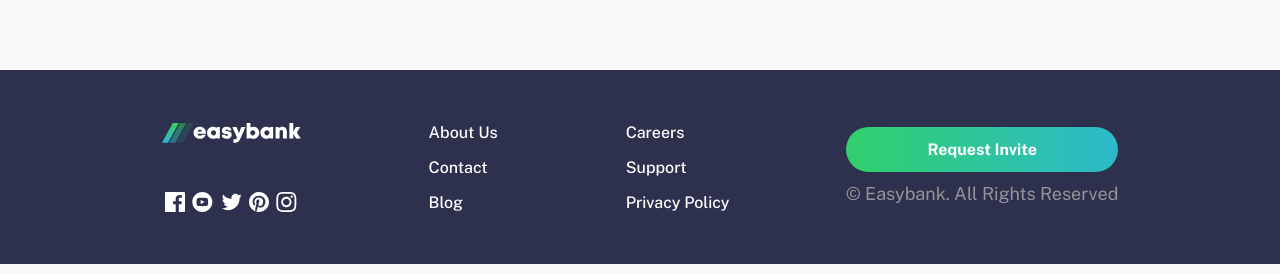
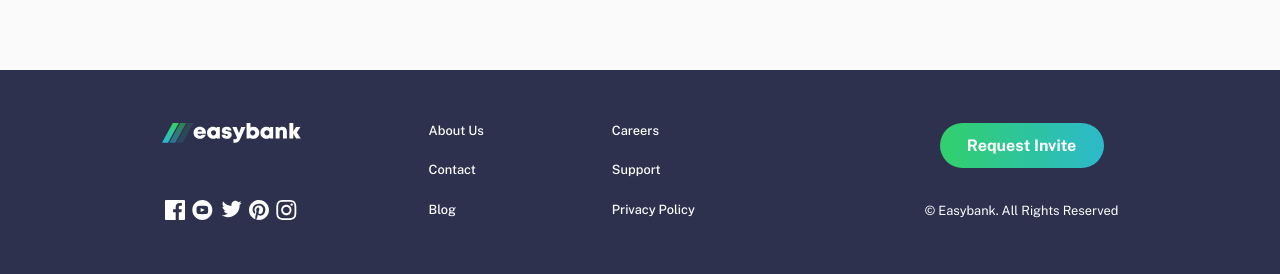
Before and after one commit to AngryMorrocoy/matic-frontend-test, a React (Vite) app: page / in a window 1280 px wide. Shown: the part 2186-2460 px from the top of the page. Built offline with nearby package versions, Linux system fonts and the light colour scheme.

Commit message:
+ Basic landing page FINISHED

```diff
--- a/src/App.tsx
+++ b/src/App.tsx
@@ -1,23 +1,13 @@
-import Anchor from '@atoms/Anchor';
-import Button from '@atoms/Button';
-import { FlexWrapper, GridWrapper } from '@atoms/Wrappers';
-import OrdinaryText from '@atoms/OrdinaryText';
-
-import footerLogo from '@assets/easybank-white-logo.svg';
-
-import iconFB from '@assets/icon-facebook.svg';
-import iconIG from '@assets/icon-instagram.svg';
-import iconPinterest from '@assets/icon-pinterest.svg';
-import iconTwitter from '@assets/icon-twitter.svg';
-import iconYt from '@assets/icon-youtube.svg';
-
+// Utilities
 import { useEffect, useState } from 'react';
+import { ArticleSchema } from '@api/types';
+import { getArticles } from './api';
+// Components
 import MainHeader from '@organisms/MainHeader';
 import MainHero from '@organisms/MainHero';
 import WhySection from '@organisms/WhySection';
-import { ArticleSchema } from '@api/types';
 import LatestArticlesSection from '@organisms/LatestArticlesSection';
-import { getArticles } from './api';
+import MainFooter from '@organisms/MainFooter';
 
 function App() {
   const [articles, setArticles] = useState<ArticleSchema[]>([]);
@@ -29,57 +19,12 @@ function App() {
   return (
     <>
       <MainHeader />
+
       <MainHero />
-
       <WhySection />
 
       <LatestArticlesSection articles={articles.slice(0, 4)} />
-
-      <FlexWrapper
-        as="footer"
-        justify="space-between"
-        padding="3.3rem"
-        bg="var(--dark-blue)"
-        isMain
-      >
-        <FlexWrapper gap="8rem">
-          <FlexWrapper direction="column" justify="space-between">
-            <img src={footerLogo} alt="" />
-            <FlexWrapper justify="space-around">
-              <img src={iconFB} alt="" style={{ color: 'green' }} />
-              <img src={iconYt} alt="" />
-              <img src={iconTwitter} alt="" />
-              <img src={iconPinterest} alt="" />
-              <img src={iconIG} alt="" />
-            </FlexWrapper>
-          </FlexWrapper>
-          <GridWrapper templateColumns="repeat(2, auto)" gap="1rem 8rem">
-            <Anchor color="white" href="#">
-              About Us
-            </Anchor>
-            <Anchor color="white" href="#">
-              Careers
-            </Anchor>
-            <Anchor color="white" href="#">
-              Contact
-            </Anchor>
-            <Anchor color="white" href="#">
-              Support
-            </Anchor>
-            <Anchor color="white" href="#">
-              Blog
-            </Anchor>
-            <Anchor color="white" href="#">
-              Privacy Policy
-            </Anchor>
-          </GridWrapper>
-        </FlexWrapper>
-
-        <GridWrapper align="center">
-          <Button>Request Invite</Button>
-          <OrdinaryText>© Easybank. All Rights Reserved</OrdinaryText>
-        </GridWrapper>
-      </FlexWrapper>
+      <MainFooter />
     </>
   );
 }
--- a/src/components/atoms/OrdinaryText/index.tsx
+++ b/src/components/atoms/OrdinaryText/index.tsx
@@ -9,11 +9,12 @@ const textSizes: { [key: string]: string } = {
 
 type OrdinaryTextProps = {
   size?: 'normal' | 'small' | 'tiny' | 'diminute';
+  color?: string;
   lineHeight?: string;
 };
 
 const OrdinaryText = styled.p<OrdinaryTextProps>`
-  color: var(--normal-fg);
+  color: ${({color}) => color || 'var(--normal-fg)'};
   font-weight: 400;
   font-size: ${(props) =>
     props.size ? textSizes[props.size] : textSizes.normal};
--- a/src/components/organisms/MainFooter/index.tsx
+++ b/src/components/organisms/MainFooter/index.tsx
@@ -11,8 +11,22 @@ import { ReactComponent as YoutubeIcon } from '@assets/icon-youtube.svg';
 import { ReactComponent as TwitterIcon } from '@assets/icon-twitter.svg';
 import { ReactComponent as PinterestIcon } from '@assets/icon-pinterest.svg';
 import { ReactComponent as InstagramIcon } from '@assets/icon-instagram.svg';
+import styled from 'styled-components';
 
-const MainFooter: FunctionComponent<{}> = ({}): JSX.Element => {
+const SvgAnchor = styled(Anchor)`
+  & .svg-link:hover path,
+  & .svg-link:focus path {
+    fill: var(--pale-green);
+  }
+`;
+
+const FooterAnchor = styled(Anchor)`
+  font-size: 0.8rem;
+`;
+
+const MainFooter: FunctionComponent<{ className?: string }> = ({
+  className,
+}): JSX.Element => {
   const footerLinks = [
     { text: 'About Us', href: '#' },
     { text: 'Careers', href: '#' },
@@ -24,6 +38,7 @@ const MainFooter: FunctionComponent<{}> = ({}): JSX.Element => {
 
   return (
     <FlexWrapper
+      className={className}
       as="footer"
       justify="space-between"
       padding="3.3rem"
@@ -33,27 +48,40 @@ const MainFooter: FunctionComponent<{}> = ({}): JSX.Element => {
       <FlexWrapper gap="8rem">
         <FlexWrapper direction="column" justify="space-between">
           <img src={footerLogo} alt="" />
+          {/* TODO: Extract this into a cleaner component */}
           <FlexWrapper justify="space-around">
-            <FacebookIcon />
-            <YoutubeIcon />
-            <TwitterIcon />
-            <PinterestIcon />
-            <InstagramIcon />
+            <SvgAnchor color="white" href="#">
+              <FacebookIcon className="svg-link" />
+            </SvgAnchor>
+            <SvgAnchor color="white" href="#">
+              <YoutubeIcon className="svg-link" />
+            </SvgAnchor>
+            <SvgAnchor color="white" href="#">
+              <TwitterIcon className="svg-link" />
+            </SvgAnchor>
+            <SvgAnchor color="white" href="#">
+              <PinterestIcon className="svg-link" />
+            </SvgAnchor>
+            <SvgAnchor color="white" href="#">
+              <InstagramIcon className="svg-link" />
+            </SvgAnchor>
           </FlexWrapper>
         </FlexWrapper>
-        <GridWrapper templateColumns="repeat(2, auto)" gap="1rem 8rem">
+        <GridWrapper templateColumns="repeat(2, auto)" gap="1.1rem 8rem">
           {footerLinks.map(({ text, href }, idx) => (
-            <Anchor color="white" href={href} key={idx}>
+            <FooterAnchor color="white" href={href} key={idx}>
               {text}
-            </Anchor>
+            </FooterAnchor>
           ))}
         </GridWrapper>
       </FlexWrapper>
 
-      <GridWrapper align="center">
+      <FlexWrapper align="center" justify="space-between" direction="column" gap="1.8rem">
         <Button>Request Invite</Button>
-        <OrdinaryText>© Easybank. All Rights Reserved</OrdinaryText>
-      </GridWrapper>
+        <OrdinaryText size="tiny" color="white">
+          © Easybank. All Rights Reserved
+        </OrdinaryText>
+      </FlexWrapper>
     </FlexWrapper>
   );
 };
```
